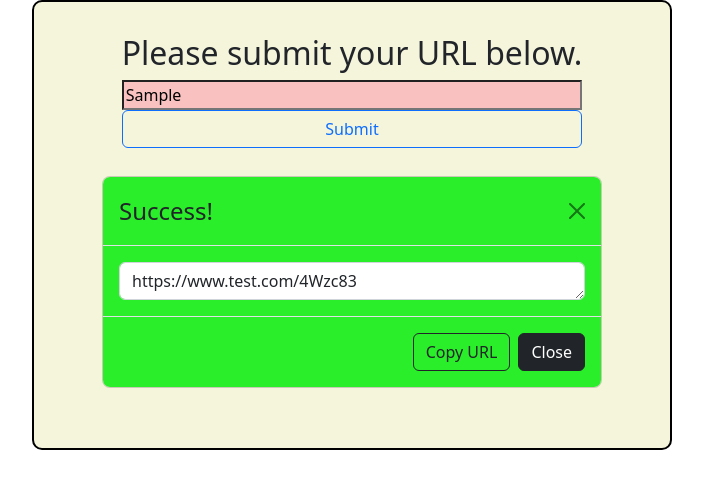
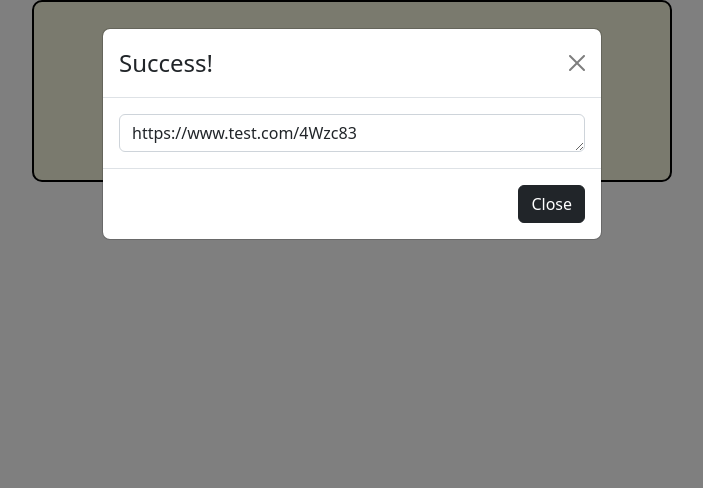
Before and after one commit to jessewilliams94/url_shortener, a Next.js app: page / in a window 1280 px wide. Both pictures are taken after typing "Sample" into the empty fields and a click on the button "Submit". Shown: the top 488 px of the page, without its empty margins (288-991 px from the left). Built offline with nearby package versions, Linux system fonts and the light colour scheme; no server answers; what @aws-amplify/datastore, aws-amplify would draw is missing.

Commit message:
changes to modal, added basic validation to form

```diff
--- a/package.json
+++ b/package.json
@@ -15,6 +15,8 @@
     "bootstrap": "^5.2.3",
     "eslint": "8.33.0",
     "eslint-config-next": "13.1.6",
+    "express": "^4.18.2",
+    "mongodb": "^5.0.1",
     "next": "13.1.6",
     "react": "18.2.0",
     "react-bootstrap": "^2.7.0",
--- a/src/components/ui/UrlForm.jsx
+++ b/src/components/ui/UrlForm.jsx
@@ -16,6 +16,10 @@ const UrlForm = (props) => {
   const [isEditing, setIsEditing] = useState(true);
 
   const generateShortUrlHandler = () => {
+    if (urlRef.current.value.length === 0) {
+      console.log('error');
+      return;
+    }
     let result = "";
     const characters =
       "ABCDEFGHIJKLMNOPQRSTUVWXYZabcdefghijklmnopqrstuvwxyz0123456789";
@@ -32,13 +36,13 @@ const UrlForm = (props) => {
     event.preventDefault();
 
     let submittedURL = urlRef.current.value;
-
-    if (urlRef.length > 0) {
-      setValidUrl(true);
-    }
+    // if (urlRef.length > 0) {
+    //   setValidUrl(true);
+    // }
     if (submittedURL.trim().length === 0) {
       setValidUrl(false);
       setError(true);
+      props.errorSubmit(error);
       console.log('you need to type something')
       return;
     }
@@ -65,11 +69,12 @@ const UrlForm = (props) => {
         <Row className="d-grid gap-2 justify-content-md-center text-center">
           <Col className="d-flex-row align-middle">
             <h2>Please submit your URL below.</h2>
-            <form action="submit" onSubmit={submitHandler}>
+            <form method="post" action="/api/form" onSubmit={submitHandler}>
+
               <div className="d-grid">
                 {/* <label htmlFor="url-input">
                 </label> */}
-                <input className={`${validUrl && classes.url} ${!validUrl && classes.invalid}`} type="text" ref={urlRef} />
+                <input name="url" className={`${validUrl && classes.url} ${!validUrl && classes.invalid}`}  ref={urlRef} />
               </div>
               <div className="d-grid gap-2">
                 <Button
--- a/src/components/ui/UrlModal.jsx
+++ b/src/components/ui/UrlModal.jsx
@@ -1,24 +1,27 @@
 import Button from 'react-bootstrap/Button';
 import Modal from 'react-bootstrap/Modal';
 import classes from './UrlModal.module.css';
+import { useState } from 'react';
 
-const URLModal = (props) => {
+const UrlModal = (props) => {
+    const {open, onClose, showButton} = props;
+    // const [showCopyButton, setShowCopyButton] = useState(showButton);
     return (
         <div id={classes.modal} className='modal show'>
-            <Modal.Dialog>
-                <Modal.Header id={classes.modalBackground} closeButton>
-                    <Modal.Title>Success!</Modal.Title>
+            <Modal show={open}>
+                <Modal.Header closeButton onClick={() => onClose()}>
+                    <Modal.Title>{props.styleId.title}</Modal.Title>
                 </Modal.Header>
-                <Modal.Body id={classes.modalBackground}>
-                    <textarea rows="1" id={classes.textarea} className='form-control' type="text" value={props.displayURL} />
+                <Modal.Body >
+                    <textarea readOnly rows="1" id={classes.textarea} className='form-control' type="text" value={props.displayURL} />
                 </Modal.Body>
-                <Modal.Footer id={classes.modalBackground}>
-                    <Button variant="outline-dark">Copy URL</Button>
-                    <Button variant="dark">Close</Button>
+                <Modal.Footer >
+                    {/* {showCopyButton && <Button variant="outline-dark">Copy URL</Button>} */}
+                    <Button type='button' onClick={() => onClose()} variant="dark">Close</Button>
                 </Modal.Footer>
-            </Modal.Dialog>
+            </Modal>
         </div>
     )
 };
 
-export default URLModal;
+export default UrlModal;
--- a/src/components/ui/UrlModal.module.css
+++ b/src/components/ui/UrlModal.module.css
@@ -4,14 +4,14 @@
 
 }
 
-#modalBackground {
+#modalSuccess {
     background:rgba(15, 236, 15, 0.885);
 }
 
-#modalError {
+#modalWarning {
     background: yellow;
 }
 
-#modalWarning {
+#modalError {
     background: rgb(255, 16, 16)
 }
--- a/src/pages/index.js
+++ b/src/pages/index.js
@@ -7,29 +7,43 @@ import { useState } from "react";
 import classes from './index.module.css';
 import LinkCreateForm from "@/ui-components/LinkCreateForm";
 
-const inter = Inter({ subsets: ["latin"] });
+const modalData = {
+  style: 'modalSuccess',
+  title: 'Success!',
+  showCopyButton: true
+};
 
-const modalClass = 'classes.modalWarning';
+const modalDataArray = [
+  {style: 'modalSuccess', title: 'Success!', showCopyButton: true},
+  {style: 'modalWarning', title: 'warning', showCopyButton: false},
+  {style: 'modalError', title: 'Error: Invalid URL.', showCopyButton: false}
+]
 
 function Home() {
   const [finalUrl, setFinalUrl] = useState();
+  const [showModal, setShowModal] = useState(false);
+  const [modalStyle, setModalStyle] = useState(modalDataArray[0]);
   const urlHandler = (result) => {
+
+
     const newUrl = ('https://www.test.com/' + result);
-    console.log(newUrl);
+
     setFinalUrl(newUrl);
+    if (newUrl) {
+      setModalStyle(modalDataArray[0]);
+      setShowModal(true);
+    }
+  };
+  const errorCatcher = (error) => {
+    if (error) {
+      setShowModal(true);
+      setModalStyle(modalDataArray[2]);
+    }
   };
   return (
     <div id={classes.mainpage}>
-      {/* <Head>
-        <link
-          rel="stylesheet"
-          href="https://cdn.jsdelivr.net/npm/bootstrap@5.2.3/dist/css/bootstrap.min.css"
-          integrity="sha384-rbsA2VBKQhggwzxH7pPCaAqO46MgnOM80zW1RWuH61DGLwZJEdK2Kadq2F9CUG65"
-          crossorigin="anonymous"
-        />
-      </Head> */}
-      <UrlForm urlSubmit={urlHandler}></UrlForm>
-      <UrlModal id={modalClass} displayURL={finalUrl}></UrlModal>
+      <UrlForm errorSubmit={errorCatcher} urlSubmit={urlHandler}></UrlForm>
+      <UrlModal open={showModal} onClose={() => setShowModal(false)} showButton={modalStyle.showCopyButton} styleId={modalStyle} displayURL={finalUrl}></UrlModal>
     </ div>
   );
 }
```
Also changed, not shown: src/models/url.js (added), 1 other file (tests, documents, lock files or other folders).
